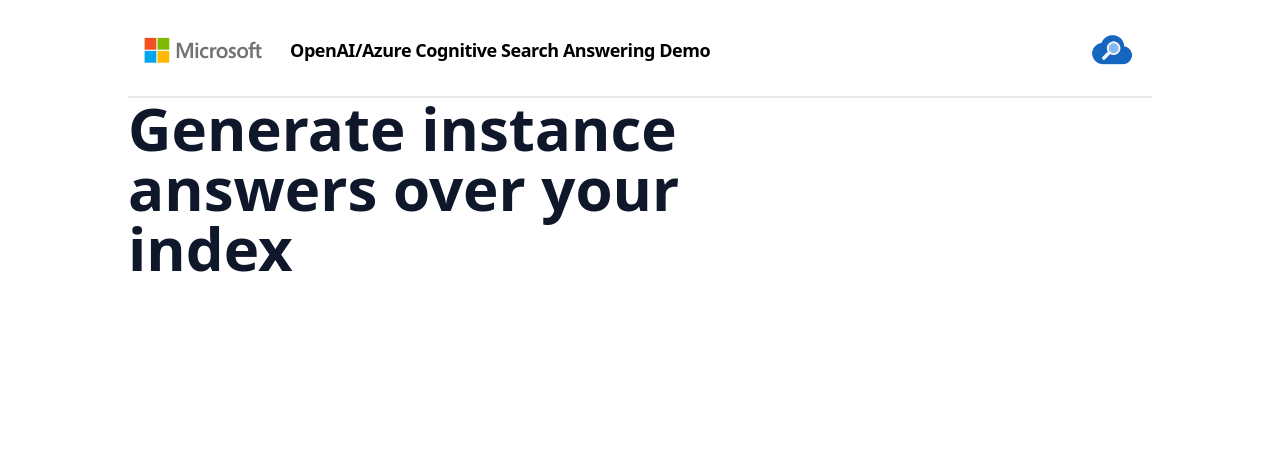
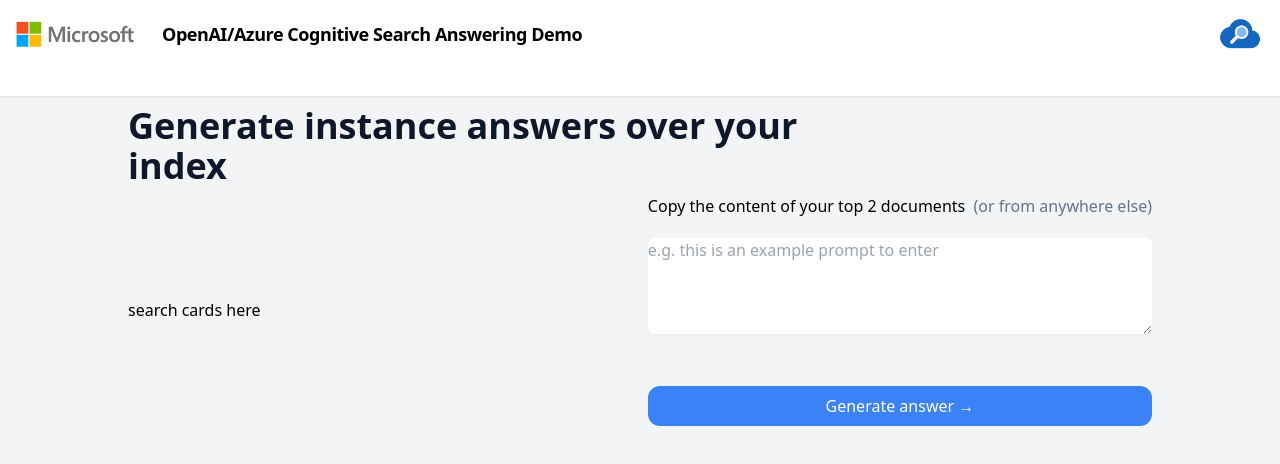
Before and after one commit to farzad528/openai-azure-search-summarization-demo, a Next.js app: page / in a window 1280 px wide. Shown: the top 464 px of the page. Built offline with nearby package versions, Linux system fonts and the light colour scheme.

Commit message:
generate answer

```diff
--- a/components/Header.tsx
+++ b/components/Header.tsx
@@ -5,7 +5,7 @@
 
 export default function Header({}: Props) {
   return (
-    <header className="flex justify-between items-center w-full mt-2 border-b-2 pb-3">
+    <header className="flex justify-between items-center w-full bg-white border-b-2 pb-7">
       <Link href="/" className="flex space-x-3">
         <Image
           alt="azs icon"
--- a/pages/index.tsx
+++ b/pages/index.tsx
@@ -2,22 +2,56 @@
 import Image from "next/image";
 import { Inter } from "@next/font/google";
 import Header from "@/components/Header";
+import { useState } from "react";
 
 const inter = Inter({ subsets: ["latin"] });
 
 export default function Home() {
+  const [loading, setLoading] = useState(false);
+  const [question, setQuestion] = useState("");
+  const [generatedAnswers, setGerneatedAnswers] = useState<String>("");
+
   return (
+    <div className="bg-gray-100">
+      <Header />
       <div className="flex flex-col max-w-5xl mx-auto py-2 min-h-screen">
         <Head>
           <title>OpenAI Semantic Answers</title>
           <link rel="icon" href="/favicon.ico" />
         </Head>
-      <Header />
+
         <main>
-        <h1 className="sm:text-6xl text-4xl max-w-2xl font-bold text-slate-900">
+          <h1 className="text-4xl max-w-2xl font-bold text-slate-900">
             Generate instance answers over your index
           </h1>
+          <div className="flex w-full justify-between items-center mt-2">
+            <div className="bg-gray-100 w-1/2">search cards here</div>
+            <div className="flex flex-col">
+              <div className="text-slate">
+                <p className="text-left font-medium">
+                  Copy the content of your top 2 documents &nbsp;
+                  <span className="text-slate-500">
+                    (or from anywhere else)
+                  </span>
+                </p>
+              </div>
+              <textarea
+                // value={bio}
+                // onChange={(e) => setBio(e.target.value)}
+                rows={4}
+                className="w-full rounded-md border-gray-300 shadow-sm focus:border-black focus:ring-black my-5"
+                placeholder={"e.g. this is an example prompt to enter"}
+              />
+              <button
+                className="bg-blue-500 rounded-xl text-white font-medium px-4 py-2 mt-8 hover:bg-blue-700 w-full transition duration-250"
+                // onClick={(e) => generateBio(e)}
+              >
+                Generate answer &rarr;
+              </button>
+            </div>
+          </div>
         </main>
+      </div>
     </div>
   );
 }
```
Lines whose indentation alone changed are shown as unchanged.
